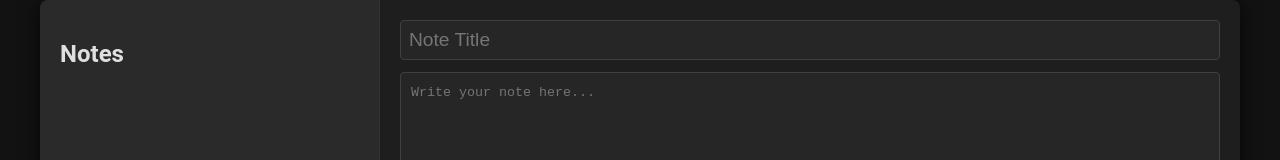
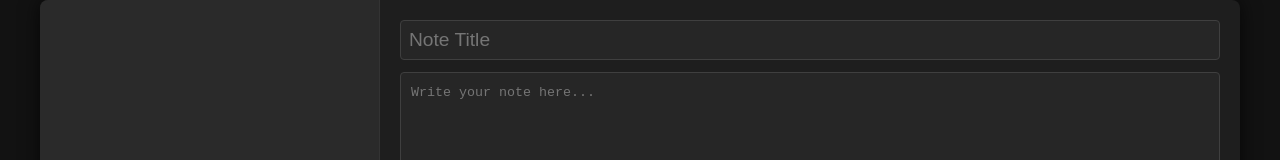
Before and after one commit to hihumanzone/Realtime-notes, a website: page public/index.html in a window 1280 px wide. Shown: the top 160 px of the page. Drawn offline with nearby package versions, Linux system fonts and the light colour scheme; no server answers.

Commit message:
Update index.html

```diff
--- a/public/index.html
+++ b/public/index.html
@@ -8,7 +8,6 @@
 <body>
     <div class="container">
         <div id="sidebar">
-            <h2>Notes</h2>
             <ul id="note-list"></ul>
             <button id="new-note">New Note</button>
         </div>
```
